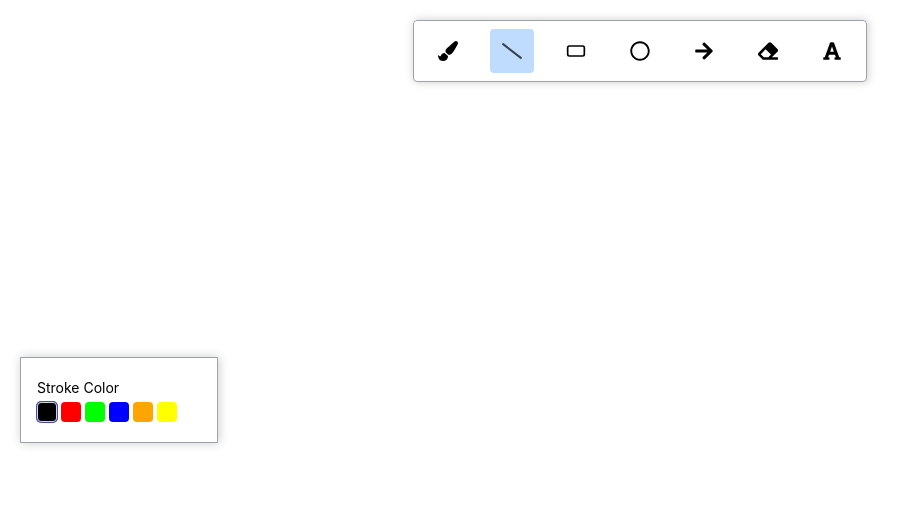
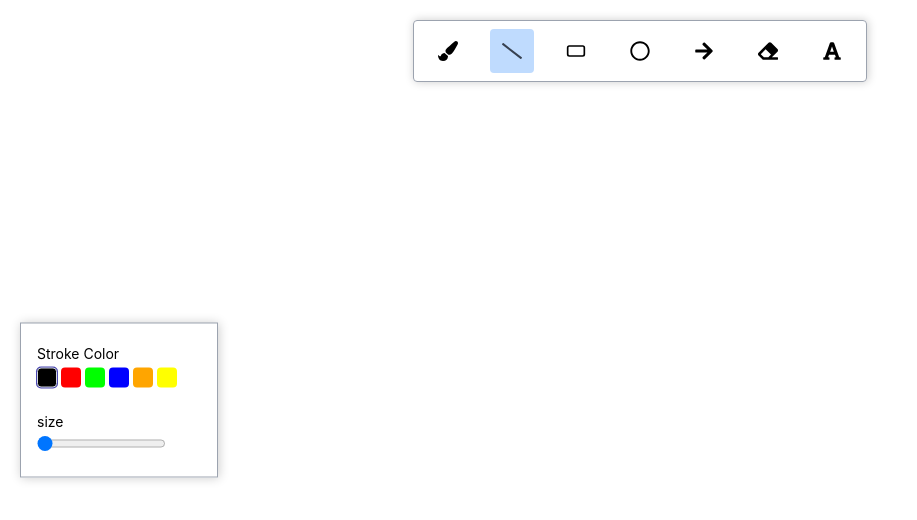
Before and after one commit to atulsinha15/Whiteboard_frontend, a React (Create React App) app: page / in a window 1280 px wide. Both pictures are taken after a click on the element 512 px from the left and 51 px from the top of the page. Shown: the top 520 px of the page, without its empty margins (0-917 px from the left). Built offline with nearby package versions, Linux system fonts and the light colour scheme.

Commit message:
p9: toolbox complete

```diff
--- a/src/components/Board/index.js
+++ b/src/components/Board/index.js
@@ -2,10 +2,11 @@ import { useContext, useEffect, useLayoutEffect, useRef } from "react";
 import rough from "roughjs";
 import boardContext from "../../store/board-context";
 import { TOOL_ACTION_TYPES } from "../../constants";
+import toolboxContext from "../../store/toolbox-context";
 function Board() {
   const canvasRef = useRef();
   const { toolActionType,elements,boardMouseDownHandler,boardMouseMoveHandler,boardMouseUpHandler } = useContext(boardContext);
-
+  const {toolboxState}=useContext(toolboxContext);
   useEffect(() => {
     const canvas = canvasRef.current;
     canvas.width = window.innerWidth;
@@ -29,7 +30,10 @@ function Board() {
   }, [elements]);
 
   const handleMouseDown=(event)=>{
-    boardMouseDownHandler(event);
+    boardMouseDownHandler(event,
+      toolboxState
+
+    );
   }
   const handleMouseMove=(event)=>{
     if (toolActionType===TOOL_ACTION_TYPES.DRAWING) {
--- a/src/components/Toolbox/index.js
+++ b/src/components/Toolbox/index.js
@@ -3,18 +3,21 @@ import React, { useContext } from "react";
 import cx from "classnames";
 
 import classes from "./index.module.css";
-import { COLORS } from "../../constants";
+import { COLORS, FILL_TOOL_TYPES, STROKE_TOOL_TYPES,SIZE_TOOL_TYPES } from "../../constants";
 import toolboxContext from "../../store/toolbox-context";
 import boardContext from "../../store/board-context";
 
 const Toolbox = () => {
   const { activeToolItem } = useContext(boardContext);
-  const { toolboxState, changeStroke } = useContext(toolboxContext);
+  const { toolboxState, changeStroke, changeFill,changeSize } = useContext(toolboxContext);
 
   const strokeColor = toolboxState[activeToolItem]?.stroke;
+  const fillColor = toolboxState[activeToolItem]?.fill;
+  const size = toolboxState[activeToolItem]?.size;
 
   return (
     <div className={classes.container}>
+      {STROKE_TOOL_TYPES.includes(activeToolItem) && (
         <div className={classes.selectOptionContainer}>
           <div className={classes.toolBoxLabel}>Stroke Color</div>
           <div className={classes.colorsContainer}>
@@ -32,6 +35,41 @@ const Toolbox = () => {
             })}
           </div>
         </div>
+      )}
+      {FILL_TOOL_TYPES.includes(activeToolItem) && (
+        <div className={classes.selectOptionContainer}>
+          <div className={classes.toolBoxLabel}>Fill Color</div>
+          <div className={classes.colorsContainer}>
+            {Object.keys(COLORS).map((k) => {
+              return (
+                <div
+                  key={k}
+                  className={cx(classes.colorBox, {
+                    [classes.activeColorBox]: fillColor === COLORS[k],
+                  })}
+                  style={{ backgroundColor: COLORS[k] }}
+                  onClick={() => changeFill(activeToolItem, COLORS[k])}
+                ></div>
+              );
+            })}
+          </div>
+        </div>
+      )}
+       {SIZE_TOOL_TYPES.includes(activeToolItem) && (
+        <div className={classes.selectOptionContainer}>
+          <div className={classes.toolBoxLabel}>
+            size
+          </div>
+          <input
+            type="range"
+            min={1}
+            max={10}
+            step={1}
+            value={size}
+            onChange={(event) => changeSize(activeToolItem,event.target.value)}
+          ></input>
+        </div>
+      )}
     </div>
   );
 };
--- a/src/constants.js
+++ b/src/constants.js
@@ -52,4 +52,13 @@ export const STROKE_TOOL_TYPES = [
   TOOL_ITEMS.CIRCLE,
   TOOL_ITEMS.TEXT,
 ];
+
+export const SIZE_TOOL_TYPES = [
+  TOOL_ITEMS.LINE,
+  TOOL_ITEMS.ARROW,
+  TOOL_ITEMS.RECTANGLE,
+  TOOL_ITEMS.CIRCLE,
+  TOOL_ITEMS.TEXT,
+];
+
 export const ARROW_LENGTH = 20;
--- a/src/store/BoardProvider.js
+++ b/src/store/BoardProvider.js
@@ -13,14 +13,18 @@ const boardReducer = (state, action) => {
     }
 
     case BOARD_ACTIONS.DRAW_DOWN: {
-      const { clientX, clientY } = action.payload;
+      const { clientX, clientY,stroke,fill,size } = action.payload;
       const newElement = createElement(
         state.elements.length,
         clientX,
         clientY,
         clientX,
         clientY,
-        { type: state.activeToolItem }
+        { type: state.activeToolItem,
+          stroke,
+          fill,
+          size
+         }
       );
       const prevElements = state.elements;
       return {
@@ -34,9 +38,12 @@ const boardReducer = (state, action) => {
       const { clientX, clientY } = action.payload;
       const index = state.elements.length - 1;
       const newElements = [...state.elements];
-      const { x1, y1 } = newElements[index];
+      const { x1, y1,stroke,fill,size } = newElements[index];
       const newElement = createElement(index, x1, y1, clientX, clientY, {
         type: state.activeToolItem,
+        stroke,
+        fill,
+        size
       });
       newElements[index]=newElement;
 
@@ -80,13 +87,17 @@ const BoardProvider = ({ children }) => {
     });
   };
 
-  const boardMouseDownHandler = (event) => {
+  const boardMouseDownHandler = (event,toolboxState) => {
     const { clientX, clientY } = event;
     dispatchBoardAction({
       type: BOARD_ACTIONS.DRAW_DOWN,
       payload: {
         clientX,
         clientY,
+        stroke: toolboxState[boardState.activeToolItem].stroke,
+        fill:toolboxState[boardState.activeToolItem].fill,
+        size:toolboxState[boardState.activeToolItem].size,
+
       },
     });
   };
--- a/src/store/ToolboxProvider.js
+++ b/src/store/ToolboxProvider.js
@@ -19,13 +19,13 @@ function toolboxReducer(state, action) {
       newState[action.payload.tool].size = action.payload.size;
       return newState;
     }
+
     default:
       return state;
   }
 }
 
 const initialToolboxState = {
-
   [TOOL_ITEMS.LINE]: {
     stroke: COLORS.BLACK,
     size: 1,
@@ -44,7 +44,6 @@ const initialToolboxState = {
     stroke: COLORS.BLACK,
     size: 1,
   },
-
 };
 
 const ToolboxProvider = ({ children }) => {
@@ -63,10 +62,33 @@ const ToolboxProvider = ({ children }) => {
     });
   };
 
+  const changeFillHandler = (tool, fill) => {
+    dispatchToolboxAction({
+      type: TOOLBOX_ACTIONS.CHANGE_FILL,
+      payload: {
+        tool,
+        fill,
+      },
+    });
+  };
+
+   const changeSizeHandler = (tool, size) => {
+    dispatchToolboxAction({
+      type: TOOLBOX_ACTIONS.CHANGE_SIZE,
+      payload: {
+        tool,
+        size,
+      },
+    });
+  };
+
 
   const toolboxContextValue = {
     toolboxState,
     changeStroke: changeStrokeHandler,
+    changeFill: changeFillHandler,
+        changeSize: changeSizeHandler,
+
   };
 
   return (
--- a/src/store/toolbox-context.js
+++ b/src/store/toolbox-context.js
@@ -3,7 +3,8 @@ import { createContext } from "react";
 const toolboxContext = createContext({
   toolboxState: {},
   changeStroke: () => {},
-
+  changeFill: () => {},
+  changeSize: () => {},
 });
 
 export default toolboxContext;
--- a/src/utils/elements.js
+++ b/src/utils/elements.js
@@ -4,17 +4,32 @@ import { getArrowHeadsCoordinates } from "./maths";
 
 const gen = rough.generator();
 
-export const createElement = (id, x1, y1, x2, y2, { type }) => {
+export const createElement = (id, x1, y1, x2, y2, { type,stroke,fill,size }) => {
   const element = {
     id,
     x1,
     y1,
     x2,
     y2,
+    type,
+    stroke,
+    fill,
+    size,
   };
   const options = {
     seed: id + 1,
+    fillStyle: "solid",
   };
+
+  if(stroke){
+    options.stroke=stroke;
+  }
+  if(fill){
+    options.fill=fill;
+  }
+  if (size) {
+    options.strokeWidth = size;
+  }
   switch (type) {
     case TOOL_ITEMS.LINE:
       element.roughEle = gen.line(x1, y1, x2, y2, options);
```
Lines whose indentation alone changed are shown as unchanged.
